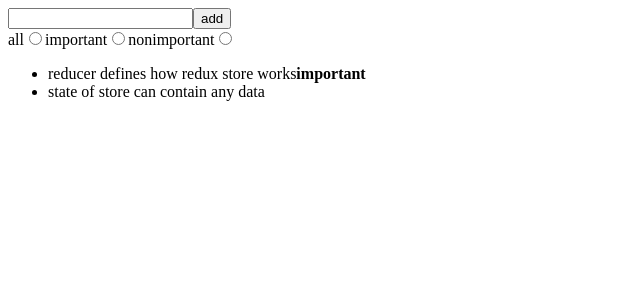
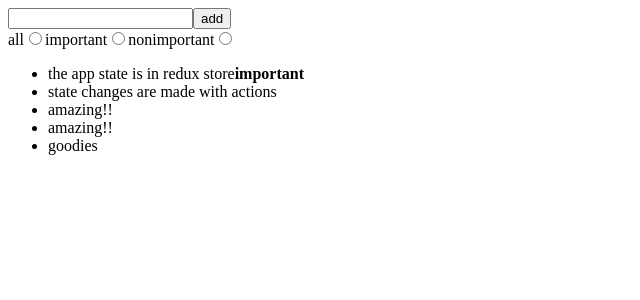
Before and after one commit to tydevelopes/redux-tutorial, a React (Create React App) app: page / in a window 1280 px wide. Shown: the top 300 px of the page, without its empty margins (0-640 px from the left). Built offline with nearby package versions, Linux system fonts and the light colour scheme; data requests are answered from the project's data file.

Commit message:
add backend

```diff
--- /dev/null
+++ b/db.json
@@ -0,0 +1,29 @@
+{
+  "notes": [
+    {
+      "content": "the app state is in redux store",
+      "important": true,
+      "id": 1
+    },
+    {
+      "content": "state changes are made with actions",
+      "important": false,
+      "id": 2
+    },
+    {
+      "content": "amazing!!",
+      "important": false,
+      "id": 3
+    },
+    {
+      "content": "amazing!!",
+      "important": false,
+      "id": 4
+    },
+    {
+      "content": "goodies",
+      "important": false,
+      "id": 5
+    }
+  ]
+}
--- a/src/App.js
+++ b/src/App.js
@@ -1,9 +1,16 @@
-import React from 'react';
+import React, { useEffect } from 'react';
+import { connect } from 'react-redux';
 import NewNote from './components/NewNote';
 import Notes from './components/Notes';
 import VisibilityFilter from './components/VisibilityFilter';
+import noteService from './services/notes';
+import { initializeNotes } from './reducers/noteReducer';
 
-const App = () => {
+const App = props => {
+  useEffect(() => {
+    noteService.getAll().then(notes => props.initializeNotes(notes));
+  }, [props]);
+
   return (
     <div className="App">
       <NewNote />
@@ -12,4 +19,7 @@ const App = () => {
     </div>
   );
 };
-export default App;
+export default connect(
+  null,
+  { initializeNotes }
+)(App);
--- a/src/components/NewNote.js
+++ b/src/components/NewNote.js
@@ -1,15 +1,17 @@
 import React from 'react';
 import { connect } from 'react-redux';
 import { createNote } from '../reducers/noteReducer';
+import noteService from '../services/notes';
 
 const NewNote = props => {
-  console.log(createNote)
-  console.log(props.createNote)
-  const addNote = event => {
+  console.log(createNote);
+  console.log(props.createNote);
+  const addNote = async event => {
     event.preventDefault();
     const content = event.target.note.value;
     event.target.note.value = '';
-    props.createNote(content);
+    const newNote = await noteService.createNew(content);
+    props.createNote(newNote);
   };
 
   return (
--- a/src/reducers/noteReducer.js
+++ b/src/reducers/noteReducer.js
@@ -1,54 +1,41 @@
-const initialState = [
-  {
-    content: 'reducer defines how redux store works',
-    important: true,
-    id: 1,
-  },
-  {
-    content: 'state of store can contain any data',
-    important: false,
-    id: 2,
-  },
-]
-
-const noteReducer = (state = initialState, action) => {
+const noteReducer = (state = [], action) => {
   switch (action.type) {
     case 'NEW_NOTE':
       return [...state, action.data];
+    case 'INIT_NOTES':
+      return action.data;
     case 'TOGGLE_IMPORTANCE':
-      const id = action.data.id
-      const noteToChange = state.find(n => n.id === id)
+      const id = action.data.id;
+      const noteToChange = state.find(n => n.id === id);
       const changedNote = {
         ...noteToChange,
         important: !noteToChange.important
-      }
-      return state.map(note =>
-        note.id !== id ? note : changedNote
-      )
+      };
+      return state.map(note => (note.id !== id ? note : changedNote));
     default:
-      return state
+      return state;
   }
-}
+};
 
-const generateId = () =>
-Number((Math.random() * 1000000).toFixed(0))
+export const initializeNotes = notes => {
+  return {
+    type: 'INIT_NOTES',
+    data: notes
+  };
+};
 
-export const createNote = (content) => {
+export const createNote = data => {
   return {
     type: 'NEW_NOTE',
-    data: {
-      content,
-      important: false,
-      id: generateId()
-    }
-  }
-}
+    data
+  };
+};
 
-export const toggleImportanceOf = (id) => {
+export const toggleImportanceOf = id => {
   return {
     type: 'TOGGLE_IMPORTANCE',
     data: { id }
-  }
-}
+  };
+};
 
 export default noteReducer;
--- /dev/null
+++ b/src/services/notes.js
@@ -0,0 +1,16 @@
+import axios from 'axios'
+
+const baseUrl = 'http://localhost:3005/notes'
+
+const getAll = async () => {
+  const response = await axios.get(baseUrl)
+  return response.data
+}
+
+const createNew = async content => {
+  const object = { content, important: false }
+  const response = await axios.post(baseUrl, object)
+  return response.data
+}
+
+export default { getAll, createNew }
```
Also changed, not shown: package.json (+5 -2 lines), 1 other file (tests, documents, lock files or other folders).
